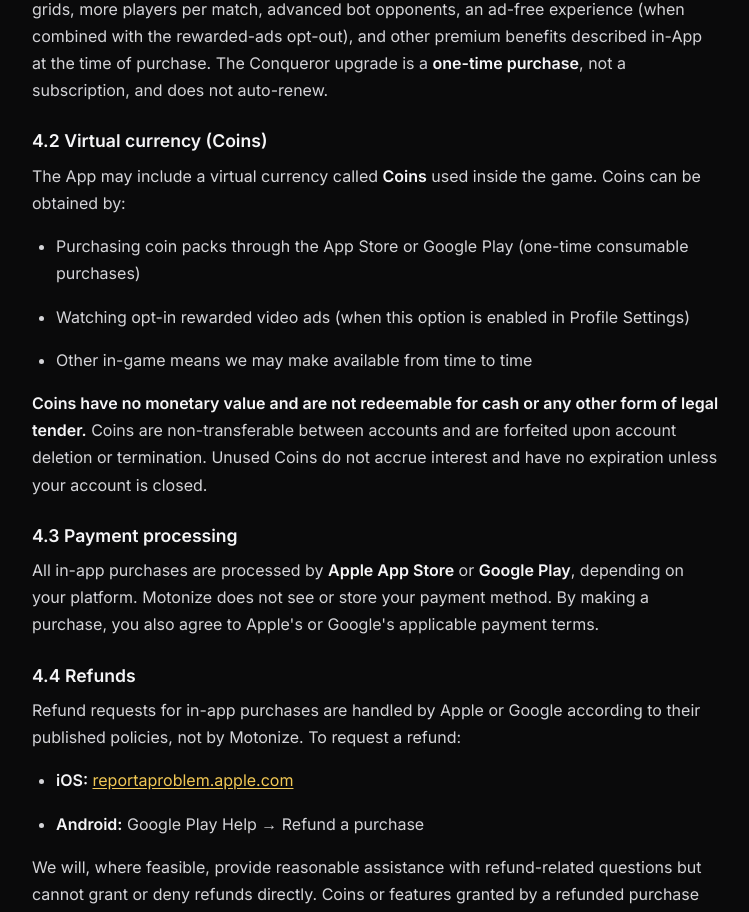
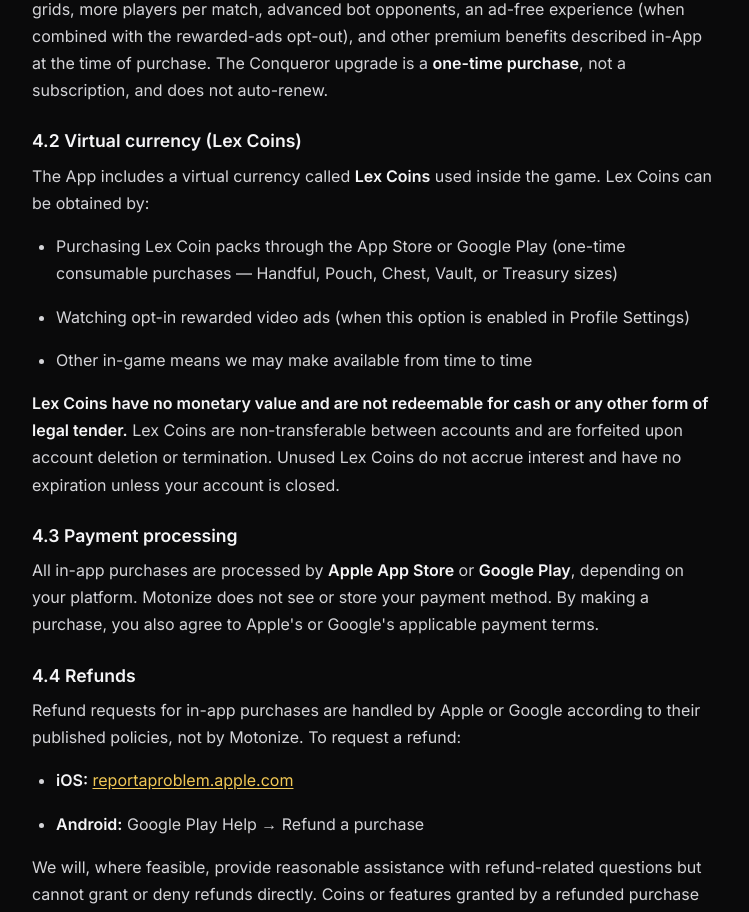
Before and after one commit to motonize/lexconquer-site, a Next.js app: page /terms in a window 1280 px wide. Shown: the part 1377-2289 px from the top of the page, without its empty margins (264-1013 px from the left). Built offline with nearby package versions, Linux system fonts and the light colour scheme.

Commit message:
docs: rename Coins to Lex Coins and update purchase descriptions in legal pages

```diff
--- a/src/app/privacy/page.tsx
+++ b/src/app/privacy/page.tsx
@@ -90,8 +90,8 @@
 
         <h3>1.4 Purchase information</h3>
         <p>
-          When you make an in-app purchase (such as the Conqueror lifetime upgrade or coin
-          packs), the transaction is processed by <strong>Apple App Store</strong> or{" "}
+          When you make an in-app purchase (such as the Conqueror lifetime upgrade or Lex
+          Coin packs), the transaction is processed by <strong>Apple App Store</strong> or{" "}
           <strong>Google Play</strong>. We use <strong>RevenueCat</strong> as our subscription
           and entitlement service to verify and grant entitlements. We receive:
         </p>
@@ -117,9 +117,9 @@
           </li>
           <li>
             <strong>Opt-in rewarded video ads:</strong> users on any tier (free or paid) may
-            choose to watch a rewarded video ad to earn in-game coins. This is voluntary and
-            controlled by a setting in <strong>Profile Settings → Bonus Coin Offers</strong>.
-            Paid users with this setting disabled see no ads at all.
+            choose to watch a rewarded video ad to earn in-game Lex Coins. This is voluntary
+            and controlled by a setting in <strong>Profile Settings → Advertisements → Bonus
+            Coin Offers</strong>. Paid users with this setting disabled see no ads at all.
           </li>
         </ul>
         <p>
--- a/src/app/terms/page.tsx
+++ b/src/app/terms/page.tsx
@@ -79,20 +79,20 @@
           <strong>one-time purchase</strong>, not a subscription, and does not auto-renew.
         </p>
 
-        <h3>4.2 Virtual currency (Coins)</h3>
+        <h3>4.2 Virtual currency (Lex Coins)</h3>
         <p>
-          The App may include a virtual currency called <strong>Coins</strong> used inside the
-          game. Coins can be obtained by:
+          The App includes a virtual currency called <strong>Lex Coins</strong> used inside the
+          game. Lex Coins can be obtained by:
         </p>
         <ul>
-          <li>Purchasing coin packs through the App Store or Google Play (one-time consumable purchases)</li>
+          <li>Purchasing Lex Coin packs through the App Store or Google Play (one-time consumable purchases — Handful, Pouch, Chest, Vault, or Treasury sizes)</li>
           <li>Watching opt-in rewarded video ads (when this option is enabled in Profile Settings)</li>
           <li>Other in-game means we may make available from time to time</li>
         </ul>
         <p>
-          <strong>Coins have no monetary value and are not redeemable for cash or any other
-          form of legal tender.</strong> Coins are non-transferable between accounts and are
-          forfeited upon account deletion or termination. Unused Coins do not accrue interest
+          <strong>Lex Coins have no monetary value and are not redeemable for cash or any other
+          form of legal tender.</strong> Lex Coins are non-transferable between accounts and are
+          forfeited upon account deletion or termination. Unused Lex Coins do not accrue interest
           and have no expiration unless your account is closed.
         </p>
 
```
